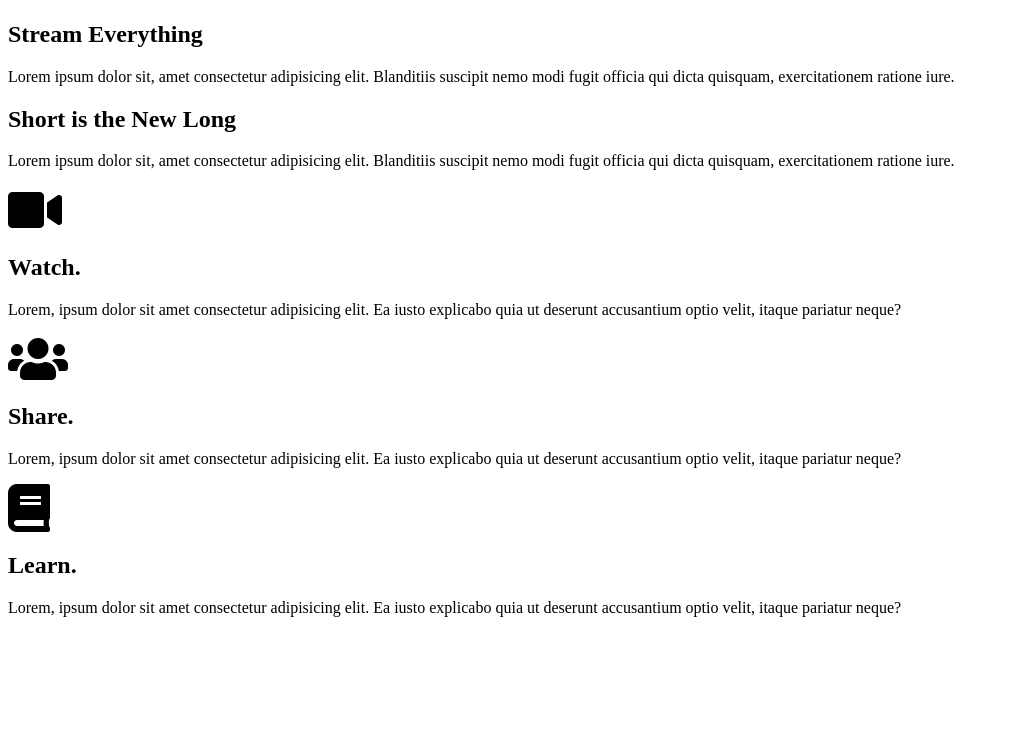
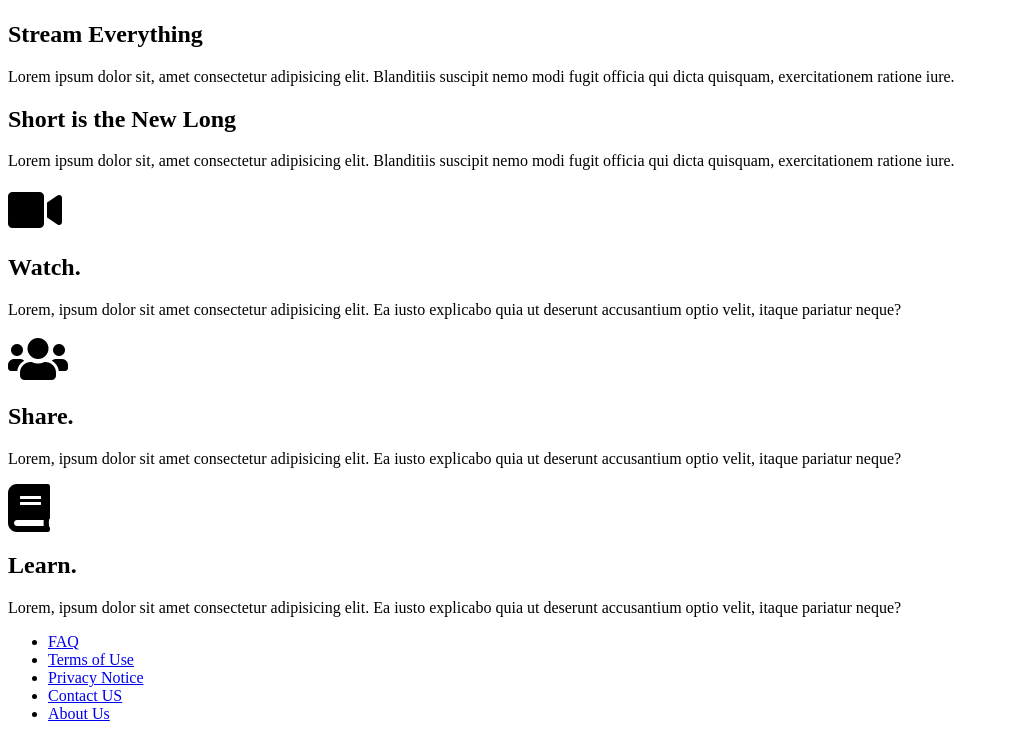
Before and after one commit to newedition994/parallax-landing-page, a plain HTML site: page index.html in a window 1280 px wide. Shown: the part 388-1127 px from the top of the page, without its empty margins (0-1009 px from the left). Before the commit the page ends 1021 px from the top, so only its background shows below. Drawn offline with nearby package versions, Linux system fonts and the light colour scheme.

Commit message:
added a footer the page

```diff
--- a/index.html
+++ b/index.html
@@ -76,6 +76,16 @@
       </div>
     </section>
 
+    <footer class="footer">
+      <ul>
+        <li><a href="#">FAQ</a></li>
+        <li><a href="#">Terms of Use</a></li>
+        <li><a href="#">Privacy Notice</a></li>
+        <li><a href="#">Contact US</a></li>
+        <li><a href="#">About Us</a></li>
+      </ul>
+    </footer>
+
     <script
       src="https://cdnjs.cloudflare.com/ajax/libs/rellax/1.12.1/rellax.min.js"
       integrity="sha256-+xf9aJnHocnmrigq2hIDJGBSAnJdF5NH+Ooe5J2PHiI="
```
